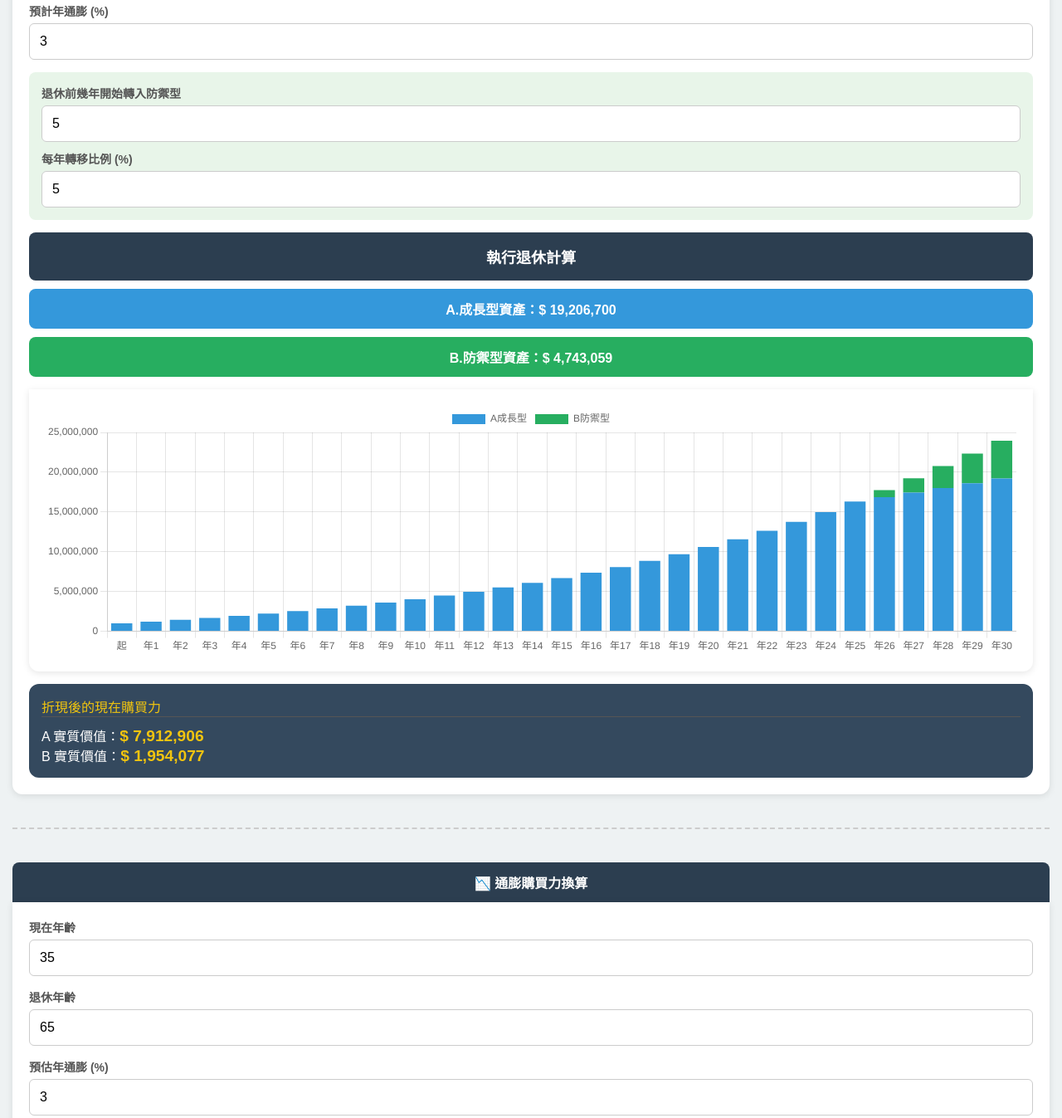
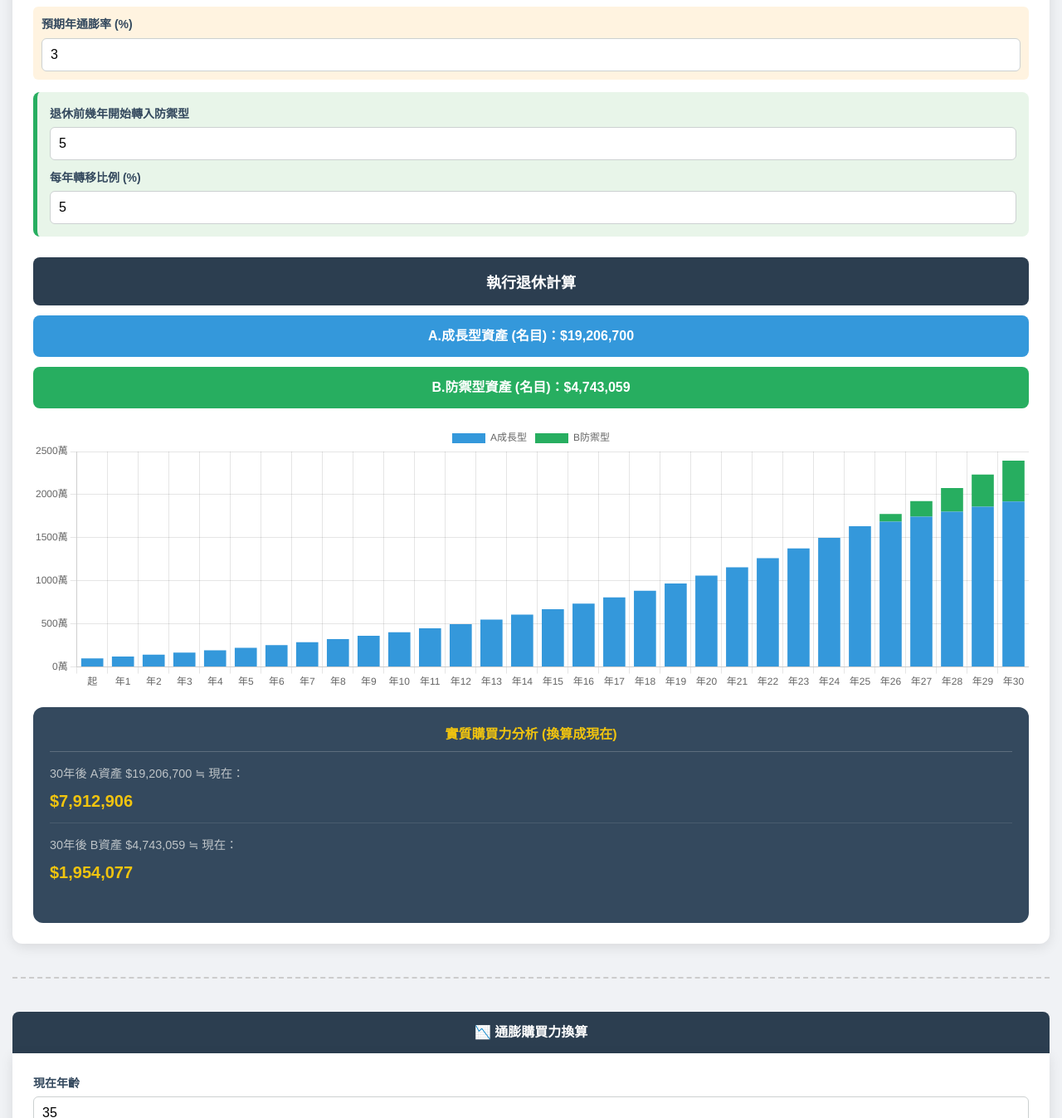
Before and after one commit to mrexplainoliver/-, a plain HTML site: page index.html in a window 1280 px wide. Shown: the part 436-1783 px from the top of the page at 83% size. Drawn offline with nearby package versions, Linux system fonts and the light colour scheme.

Commit message:
Update index.html

```diff
--- a/index.html
+++ b/index.html
@@ -3,20 +3,26 @@
 <head>
     <meta charset="UTF-8">
     <meta name="viewport" content="width=device-width, initial-scale=1.0">
-    <title>個人理財計算工具箱</title>
+    <title>理財工具箱-完整呈現版</title>
     <script src="https://cdn.jsdelivr.net/npm/chart.js"></script>
     <style>
-        :root { --primary: #2c3e50; --accent: #27ae60; --bg: #eef2f3; }
-        body { font-family: sans-serif; background: var(--bg); margin: 0; padding: 15px; }
-        .section-title { background: var(--primary); color: white; padding: 12px; border-radius: 8px 8px 0 0; font-weight: bold; text-align: center; margin-top: 20px; }
-        .card { background: white; padding: 20px; border-radius: 0 0 12px 12px; box-shadow: 0 2px 8px rgba(0,0,0,0.1); margin-bottom: 20px; }
+        :root { --primary: #2c3e50; --accent: #27ae60; --bg: #f0f2f5; }
+        body { font-family: "PingFang TC", "Microsoft JhengHei", sans-serif; background: var(--bg); margin: 0; padding: 15px; line-height: 1.6; }
+        .section-title { background: var(--primary); color: white; padding: 12px; border-radius: 8px 8px 0 0; font-weight: bold; text-align: center; margin-top: 25px; }
+        .card { background: white; padding: 25px; border-radius: 0 0 12px 12px; box-shadow: 0 4px 15px rgba(0,0,0,0.1); margin-bottom: 20px; }
         .input-group { margin-bottom: 15px; }
-        label { display: block; margin-bottom: 5px; font-weight: bold; color: #555; font-size: 14px; }
-        input { width: 100%; padding: 12px; border: 1px solid #ccc; border-radius: 6px; box-sizing: border-box; font-size: 16px; }
-        .run-btn { width: 100%; padding: 16px; background: var(--primary); color: white; border: none; border-radius: 8px; font-size: 18px; font-weight: bold; cursor: pointer; }
-        .res-card { margin-top: 10px; padding: 12px; border-radius: 8px; color: white; text-align: center; font-weight: bold; }
-        .power-card { background: #34495e; color: white; padding: 15px; border-radius: 12px; margin-top: 15px; }
-        .val { color: #f1c40f; font-weight: bold; font-size: 1.2rem; }
+        label { display: block; margin-bottom: 5px; font-weight: bold; color: #34495e; font-size: 14px; }
+        input { width: 100%; padding: 10px; border: 1px solid #ccd1d1; border-radius: 6px; box-sizing: border-box; font-size: 16px; }
+        input:focus { border-color: #3498db; outline: none; box-shadow: 0 0 5px rgba(52,152,219,0.3); }
+        .run-btn { width: 100%; padding: 16px; background: var(--primary); color: white; border: none; border-radius: 8px; font-size: 18px; font-weight: bold; cursor: pointer; margin-top: 10px; transition: 0.3s; }
+        .run-btn:active { background: #1a252f; transform: scale(0.98); }
+        .res-card { margin-top: 12px; padding: 12px; border-radius: 8px; color: white; text-align: center; font-weight: bold; }
+        .power-card { background: #34495e; color: white; padding: 20px; border-radius: 12px; margin-top: 20px; }
+        .power-item { margin-bottom: 15px; padding-bottom: 10px; border-bottom: 1px solid rgba(255,255,255,0.1); }
+        .power-label { color: #bdc3c7; font-size: 0.9rem; margin-bottom: 5px; }
+        .power-val { color: #f1c40f; font-weight: bold; font-size: 1.25rem; display: block; }
+        .highlight { color: #e67e22; font-weight: bold; font-size: 1.2rem; }
+        #ires_box { display:none; margin-top:20px; text-align:center; padding:20px; border:2px dashed #27ae60; border-radius:10px; background: #f9fdf9; }
         hr { border: 0; border-top: 2px dashed #ccc; margin: 40px 0; }
     </style>
 </head>
@@ -27,25 +33,31 @@
         <div class="input-group"><label>初始本金 (萬元)</label><input type="number" id="p" value="100"></div>
         <div class="input-group"><label>每月存入 (元)</label><input type="number" id="m" value="10000"></div>
         <div class="input-group"><label>年報酬率 (%)</label><input type="number" id="r" value="8"></div>
-        <div class="input-group"><label>距離退休 (年)</label><input type="number" id="y" value="30"></div>
-        <div class="input-group"><label>預計年通膨 (%)</label><input type="number" id="inf" value="3"></div>
+        <div class="input-group"><label>距離退休時間 (年)</label><input type="number" id="y" value="30"></div>
+        <div class="input-group" style="background: #fff3e0; padding: 10px; border-radius: 6px;"><label>預期年通膨率 (%)</label><input type="number" id="inf" value="3"></div>
 
-        <div style="background: #e8f5e9; padding: 15px; border-radius: 8px; margin-bottom: 15px;">
+        <div style="background: #e8f5e9; padding: 15px; border-radius: 8px; margin-bottom: 15px; border-left: 5px solid var(--accent);">
             <label>退休前幾年開始轉入防禦型</label><input type="number" id="dy" value="5">
             <label style="margin-top:10px;">每年轉移比例 (%)</label><input type="number" id="mp" value="5">
         </div>
 
         <button class="run-btn" onclick="calRet()">執行退休計算</button>
 
-        <div class="res-card" style="background:#3498db;">A.成長型資產：<span id="oa">$ 0</span></div>
-        <div class="res-card" style="background:#27ae60;">B.防禦型資產：<span id="ob">$ 0</span></div>
+        <div class="res-card" style="background:#3498db;">A.成長型資產 (名目)：<span id="oa">$ 0</span></div>
+        <div class="res-card" style="background:#27ae60;">B.防禦型資產 (名目)：<span id="ob">$ 0</span></div>
 
-        <div class="card" style="height:300px; margin: 15px 0;"><canvas id="chart"></canvas></div>
+        <div style="height:320px; margin: 20px 0;"><canvas id="chart"></canvas></div>
 
         <div class="power-card">
-            <div style="color:#f1c40f; border-bottom:1px solid #555; margin-bottom:10px;">折現後的現在購買力</div>
-            <div>A 實質價值：<span id="va" class="val">$ 0</span></div>
-            <div>B 實質價值：<span id="vb" class="val">$ 0</span></div>
+            <div style="color:#f1c40f; font-weight:bold; border-bottom:1px solid #5d6d7e; padding-bottom:8px; margin-bottom:15px; text-align:center;">實質購買力分析 (換算成現在)</div>
+            <div class="power-item">
+                <div id="label_va" class="power-label">A 資產實質價值：</div>
+                <span id="va" class="power-val">$ 0</span>
+            </div>
+            <div class="power-item" style="border:none;">
+                <div id="label_vb" class="power-label">B 資產實質價值：</div>
+                <span id="vb" class="power-val">$ 0</span>
+            </div>
         </div>
     </div>
 
@@ -55,13 +67,16 @@
     <div class="card">
         <div class="input-group"><label>現在年齡</label><input type="number" id="ca" value="35"></div>
         <div class="input-group"><label>退休年齡</label><input type="number" id="ra" value="65"></div>
-        <div class="input-group"><label>預估年通膨 (%)</label><input type="number" id="ir" value="3"></div>
+        <div class="input-group"><label>預期年通膨率 (%)</label><input type="number" id="ir" value="3"></div>
         <div class="input-group"><label>預期退休月生活費 (元)</label><input type="number" id="fe" value="50000"></div>
         <button class="run-btn" style="background:#27ae60;" onclick="calInf()">開始換算</button>
 
-        <div id="ires" style="display:none; margin-top:20px; text-align:center; padding:20px; border:2px dashed #27ae60; border-radius:10px;">
-            <div id="pv" style="color:#e67e22; font-size:1.8rem; font-weight:bold;">$ 0</div>
-            <div style="color:#7f8c8d; margin-top:5px;">約等於現在的購買力</div>
+        <div id="ires_box">
+            <p id="timeSum" style="color:#7f8c8d; font-size:0.9rem;"></p>
+            <p style="font-size: 1.1rem; color: #2c3e50;">
+                預期退休時 <span id="resF" class="highlight"></span> 元 的生活費<br>
+                約等於現在 <span id="resP" class="highlight" style="font-size: 1.5rem;"></span> 元 的購買力
+            </p>
         </div>
     </div>
 
@@ -89,10 +104,16 @@
             la.push('年' + i); da.push(Math.round(assetA)); db.push(Math.round(assetB));
         }
 
-        document.getElementById('oa').innerText = '$ ' + Math.round(assetA).toLocaleString();
-        document.getElementById('ob').innerText = '$ ' + Math.round(assetB).toLocaleString();
-        document.getElementById('va').innerText = '$ ' + Math.round(assetA / Math.pow(1 + inf, y)).toLocaleString();
-        document.getElementById('vb').innerText = '$ ' + Math.round(assetB / Math.pow(1 + inf, y)).toLocaleString();
+        document.getElementById('oa').innerText = '$' + Math.round(assetA).toLocaleString();
+        document.getElementById('ob').innerText = '$' + Math.round(assetB).toLocaleString();
+
+        const realA = assetA / Math.pow(1 + inf, y);
+        const realB = assetB / Math.pow(1 + inf, y);
+
+        document.getElementById('label_va').innerText = `${y}年後 A資產 $${Math.round(assetA).toLocaleString()} ≒ 現在：`;
+        document.getElementById('va').innerText = '$' + Math.round(realA).toLocaleString();
+        document.getElementById('label_vb').innerText = `${y}年後 B資產 $${Math.round(assetB).toLocaleString()} ≒ 現在：`;
+        document.getElementById('vb').innerText = '$' + Math.round(realB).toLocaleString();
 
         const ctx = document.getElementById('chart').getContext('2d');
         if (myChart) myChart.destroy();
@@ -102,21 +123,30 @@
                 { label: 'A成長型', data: da, backgroundColor: '#3498db', stack: 's' },
                 { label: 'B防禦型', data: db, backgroundColor: '#27ae60', stack: 's' }
             ]},
-            options: { responsive: true, maintainAspectRatio: false, scales: { x: { stacked: true }, y: { stacked: true } } }
+            options: {
+                responsive: true,
+                maintainAspectRatio: false,
+                scales: { x: { stacked: true }, y: { stacked: true, ticks: { callback: v => v/10000 + '萬' } } }
+            }
         });
     }
 
     function calInf() {
-        const n = parseFloat(document.getElementById('ra').value) - parseFloat(document.getElementById('ca').value);
-        const f = parseFloat(document.getElementById('fe').value);
-        const r = parseFloat(document.getElementById('ir').value) / 100;
+        const ca = parseFloat(document.getElementById('ca').value);
+        const ra = parseFloat(document.getElementById('ra').value);
+        const fe = parseFloat(document.getElementById('fe').value);
+        const ir = parseFloat(document.getElementById('ir').value) / 100;
+        const n = ra - ca;
+
         if(n <= 0) { alert("退休年齡需大於現在年齡"); return; }
-        const p = f / Math.pow(1 + r, n);
-        document.getElementById('pv').innerText = '$ ' + Math.round(p).toLocaleString();
-        document.getElementById('ires').style.display = 'block';
+        const pv = fe / Math.pow(1 + ir, n);
+
+        document.getElementById('timeSum').innerText = `距離退休還有 ${n} 年 (預估通膨 ${ (ir*100).toFixed(1) }%)`;
+        document.getElementById('resF').innerText = Math.round(fe).toLocaleString();
+        document.getElementById('resP').innerText = Math.round(pv).toLocaleString();
+        document.getElementById('ires_box').style.display = 'block';
     }
 
-    // 頁面開啟自動跑一次計算
     window.onload = calRet;
 </script>
 </body>
```
